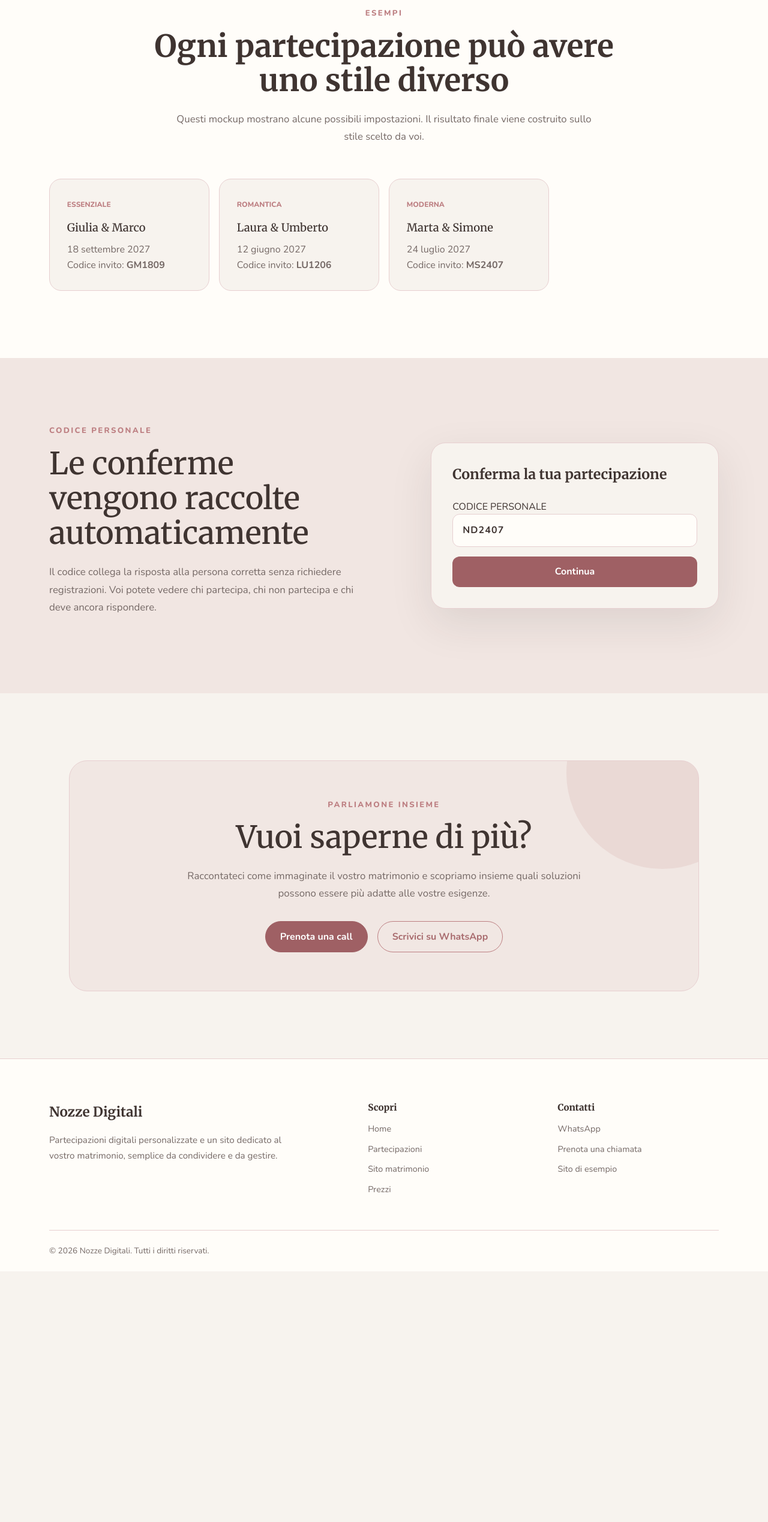
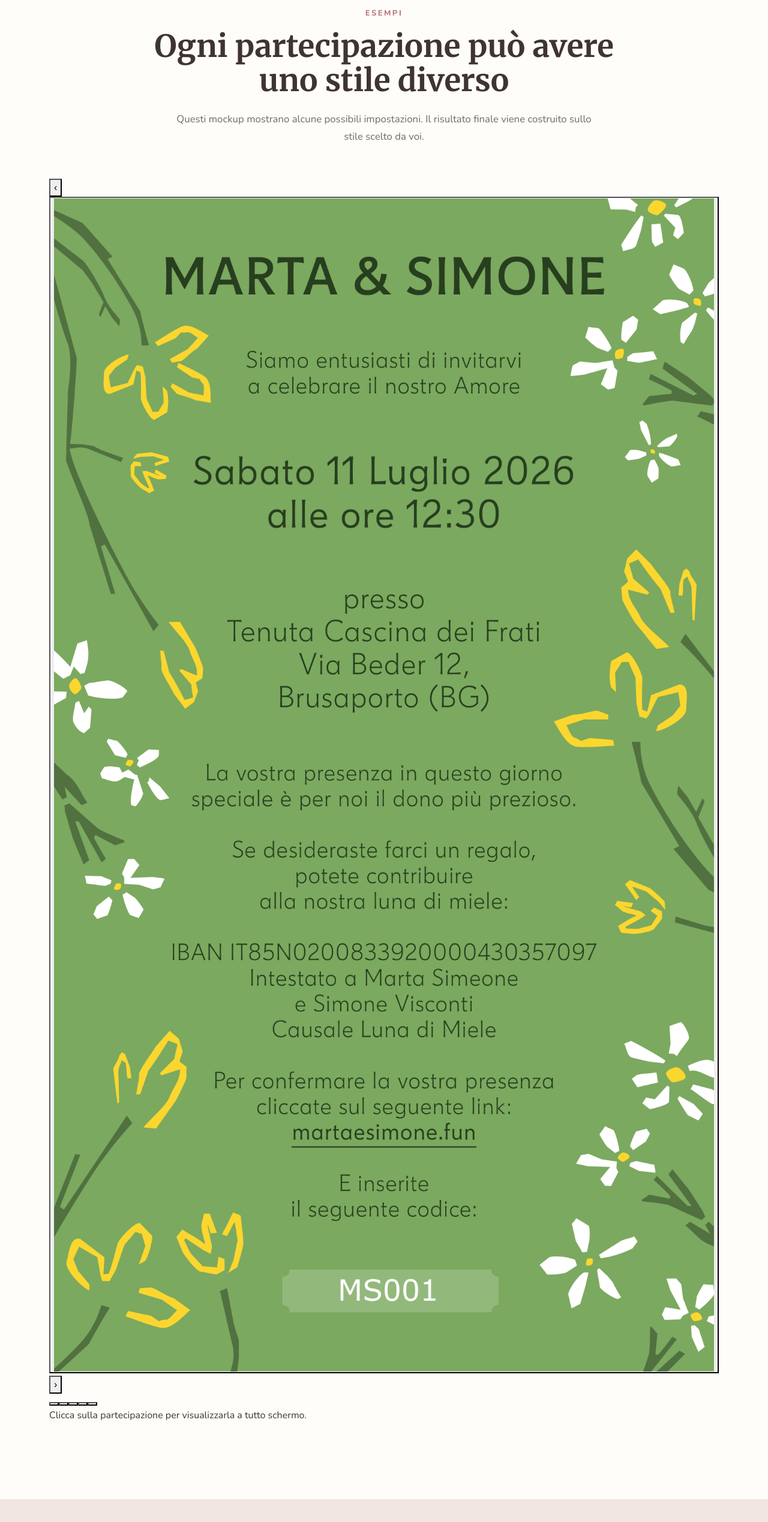
Before and after one commit to simonedantevisconti/nozze-digitali, a React (Vite) app: page /partecipazioni-digitali in a window 1280 px wide. Shown: the part 1678-4216 px from the top of the page at 60% size. Before the commit the page ends 3798 px from the top, so only its background shows below. Built offline with nearby package versions, Linux system fonts and the light colour scheme.

Commit message:
Add invitation examples carousel and fullscreen preview

```diff
--- a/src/pages/PartecipazioniDigitaliPage.jsx
+++ b/src/pages/PartecipazioniDigitaliPage.jsx
@@ -1,32 +1,57 @@
+import { useEffect, useState } from "react";
+
 import SeoPage from "../components/SeoPage";
 import Reveal from "../components/Reveal";
 
 import "../styles/partecipazioni-digitali.css";
 
 const PartecipazioniDigitaliPage = () => {
+  const [activeExample, setActiveExample] = useState(0);
+  const [fullscreenExample, setFullscreenExample] = useState(null);
+
   const whatsappLink =
     "https://wa.me/393451287102?text=Ciao%2C%20vorrei%20ricevere%20informazioni%20sulle%20partecipazioni%20digitali%20di%20Nozze%20Digitali.";
 
   const examples = [
-    {
-      eyebrow: "ESSENZIALE",
-      names: "Giulia & Marco",
-      date: "18 settembre 2027",
-      code: "GM1809",
-    },
-    {
-      eyebrow: "ROMANTICA",
-      names: "Laura & Umberto",
-      date: "12 giugno 2027",
-      code: "LU1206",
-    },
-    {
-      eyebrow: "MODERNA",
-      names: "Marta & Simone",
-      date: "24 luglio 2027",
-      code: "MS2407",
-    },
+    "/partecipazione-1.png",
+    "/partecipazione-2.png",
+    "/partecipazione-3.png",
+    "/partecipazione-4.png",
+    "/partecipazione-5.png",
   ];
+
+  const showPreviousExample = () => {
+    setActiveExample((current) =>
+      current === 0 ? examples.length - 1 : current - 1,
+    );
+  };
+
+  const showNextExample = () => {
+    setActiveExample((current) =>
+      current === examples.length - 1 ? 0 : current + 1,
+    );
+  };
+
+  useEffect(() => {
+    if (!fullscreenExample) {
+      return undefined;
+    }
+
+    const handleKeyDown = (event) => {
+      if (event.key === "Escape") {
+        setFullscreenExample(null);
+      }
+    };
+
+    const previousOverflow = document.body.style.overflow;
+    document.body.style.overflow = "hidden";
+    window.addEventListener("keydown", handleKeyDown);
+
+    return () => {
+      document.body.style.overflow = previousOverflow;
+      window.removeEventListener("keydown", handleKeyDown);
+    };
+  }, [fullscreenExample]);
 
   return (
     <>
@@ -153,20 +178,61 @@ const PartecipazioniDigitaliPage = () => {
               </div>
             </Reveal>
 
-            <div className="digital-invitations-personalization-grid">
-              {examples.map((example, index) => (
-                <Reveal key={example.names} delay={index * 80}>
-                  <article>
-                    <span>{example.eyebrow}</span>
-                    <h3>{example.names}</h3>
-                    <p>{example.date}</p>
-                    <p>
-                      Codice invito: <strong>{example.code}</strong>
-                    </p>
-                  </article>
-                </Reveal>
-              ))}
-            </div>
+            <Reveal delay={100}>
+              <div className="digital-invitations-carousel">
+                <button
+                  type="button"
+                  className="digital-invitations-carousel-arrow digital-invitations-carousel-arrow-left"
+                  onClick={showPreviousExample}
+                  aria-label="Partecipazione precedente"
+                >
+                  ‹
+                </button>
+
+                <button
+                  type="button"
+                  className="digital-invitations-carousel-image-button"
+                  onClick={() => setFullscreenExample(examples[activeExample])}
+                  aria-label={`Apri a tutto schermo la partecipazione ${activeExample + 1}`}
+                >
+                  <img
+                    src={examples[activeExample]}
+                    alt={`Esempio di partecipazione digitale ${activeExample + 1}`}
+                    className="digital-invitations-carousel-image"
+                  />
+                </button>
+
+                <button
+                  type="button"
+                  className="digital-invitations-carousel-arrow digital-invitations-carousel-arrow-right"
+                  onClick={showNextExample}
+                  aria-label="Partecipazione successiva"
+                >
+                  ›
+                </button>
+              </div>
+
+              <div className="digital-invitations-carousel-dots">
+                {examples.map((example, index) => (
+                  <button
+                    type="button"
+                    key={example}
+                    className={`digital-invitations-carousel-dot${
+                      index === activeExample
+                        ? " digital-invitations-carousel-dot-active"
+                        : ""
+                    }`}
+                    onClick={() => setActiveExample(index)}
+                    aria-label={`Mostra partecipazione ${index + 1}`}
+                    aria-current={index === activeExample ? "true" : undefined}
+                  />
+                ))}
+              </div>
+
+              <p className="digital-invitations-carousel-hint">
+                Clicca sulla partecipazione per visualizzarla a tutto schermo.
+              </p>
+            </Reveal>
           </div>
         </section>
 
@@ -205,6 +271,32 @@ const PartecipazioniDigitaliPage = () => {
           </div>
         </section>
       </main>
+
+      {fullscreenExample && (
+        <div
+          className="digital-invitations-lightbox"
+          role="dialog"
+          aria-modal="true"
+          aria-label="Anteprima partecipazione"
+          onClick={() => setFullscreenExample(null)}
+        >
+          <button
+            type="button"
+            className="digital-invitations-lightbox-close"
+            onClick={() => setFullscreenExample(null)}
+            aria-label="Chiudi anteprima"
+          >
+            ×
+          </button>
+
+          <img
+            src={fullscreenExample}
+            alt="Partecipazione digitale a tutto schermo"
+            className="digital-invitations-lightbox-image"
+            onClick={(event) => event.stopPropagation()}
+          />
+        </div>
+      )}
     </>
   );
 };
```
